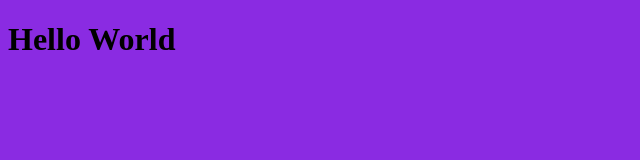
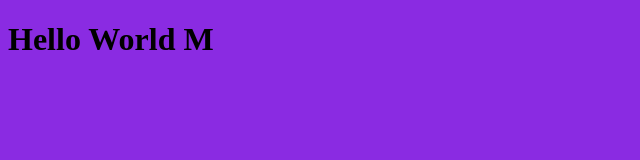
Before and after one commit to rishabhv1/BitBucket_VSCODE, a plain HTML site: page index.html in a window 1280 px wide. Shown: the full height of the page, 0-640 px from the left. Drawn offline with Linux system fonts and the light colour scheme.

Commit message:
modified index first

```diff
--- a/index.html
+++ b/index.html
@@ -7,6 +7,6 @@
     <title>Document</title>
 </head>
 <body>
-    <h1>Hello World</h1>
+    <h1>Hello World M</h1>
 </body>
 </html>
```
